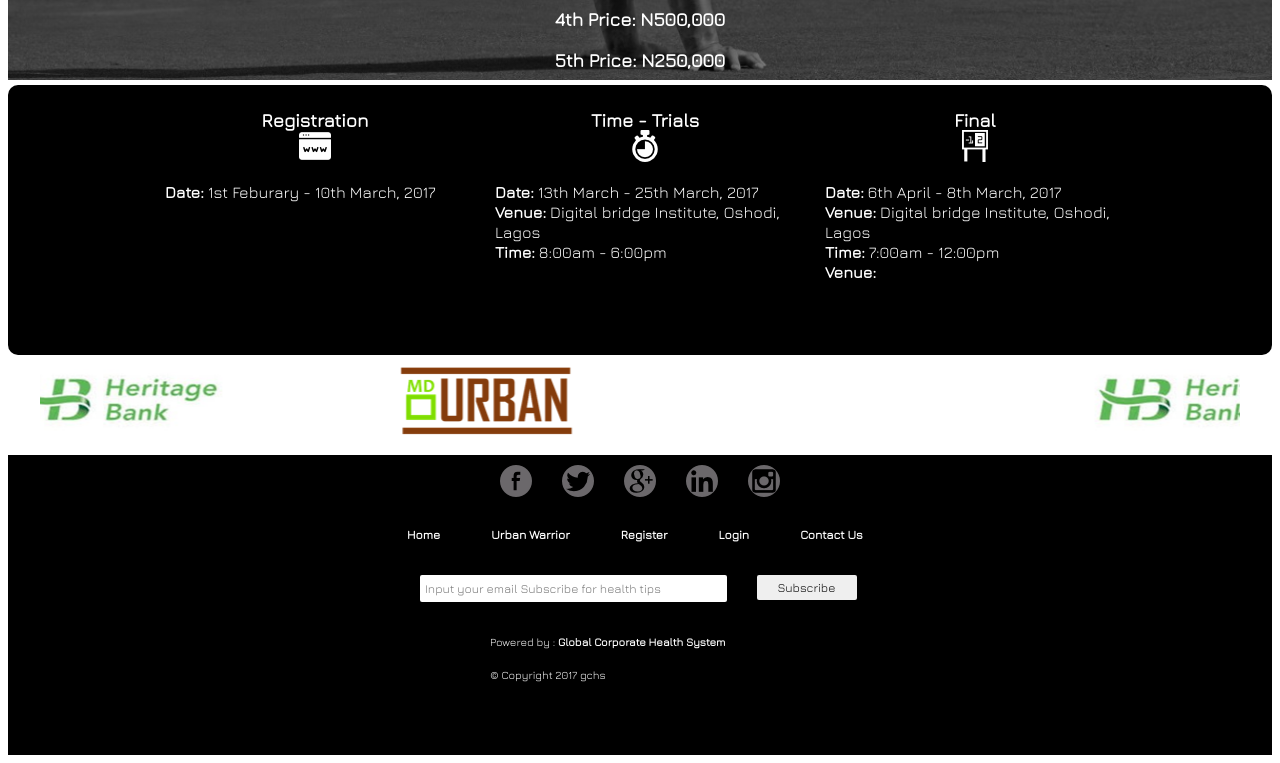
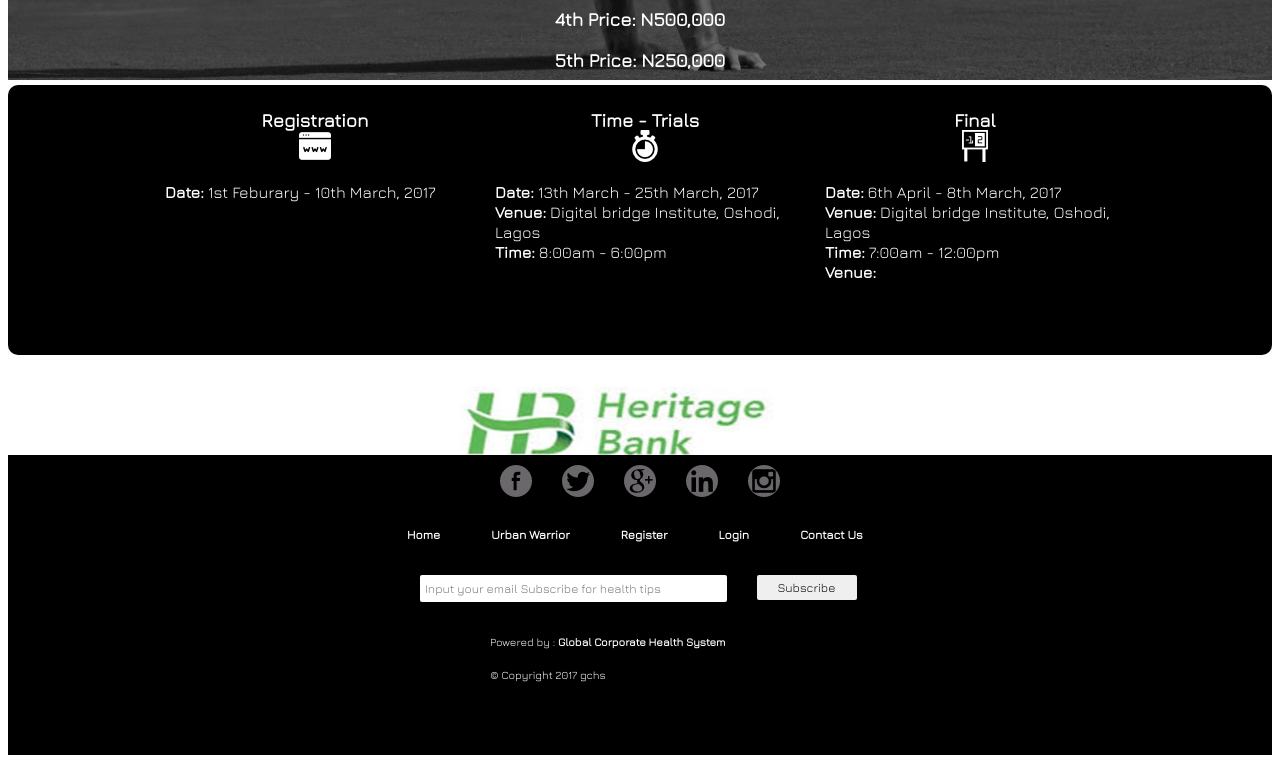
Before and after one commit to paulappz/uwr, a plain HTML site: page index.html in a window 1280 px wide. Shown: the part 1279-2042 px from the top of the page. Drawn offline with nearby package versions, Linux system fonts and the light colour scheme.

Commit message:
update icon

```diff
--- a/css/index.css
+++ b/css/index.css
@@ -527,7 +527,7 @@ margin-left:30px;
 .tech-slideshow > div {
   height: 100px;
   width: 2526px;
-  background: url(../img/sponsorban.png);
+  background: url(../img/spon.png);
   position: absolute;
   top: 0;
   left: 0;
```
Also changed, not shown: img/spon.png (added).
